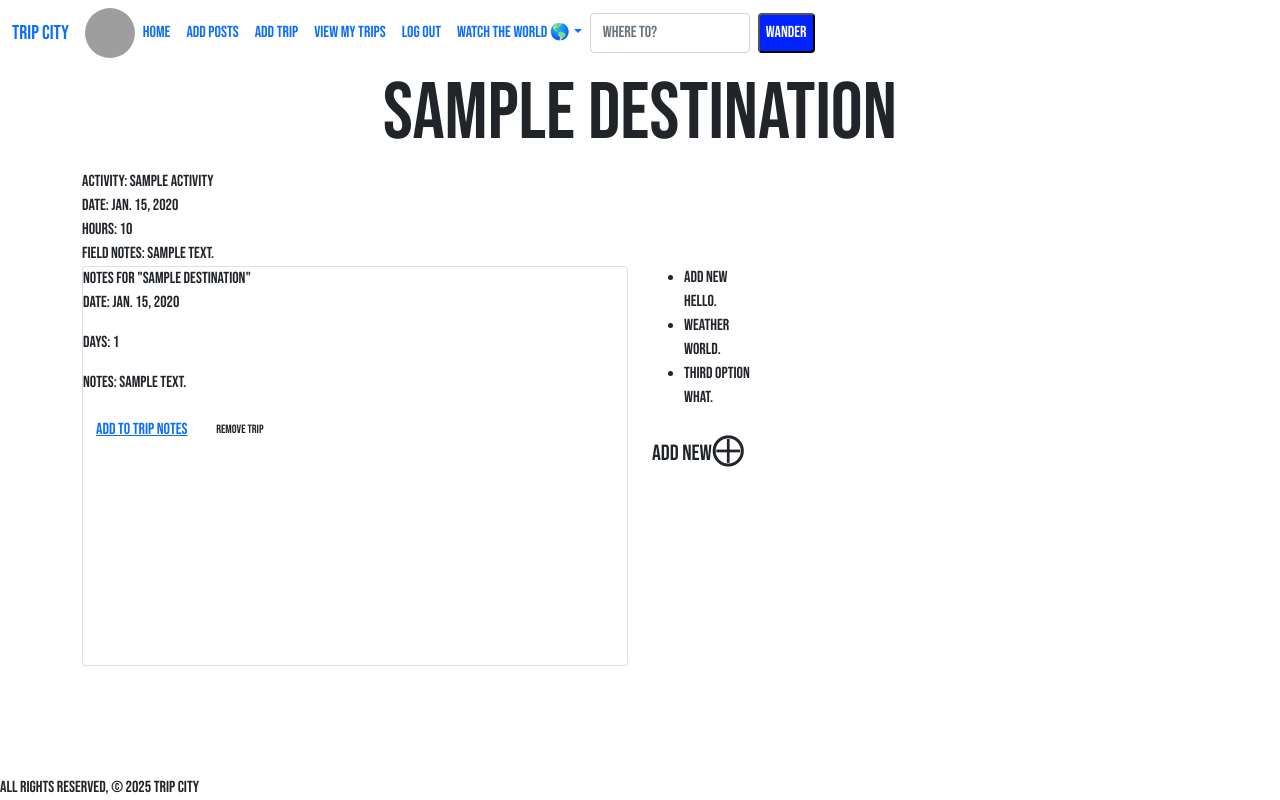
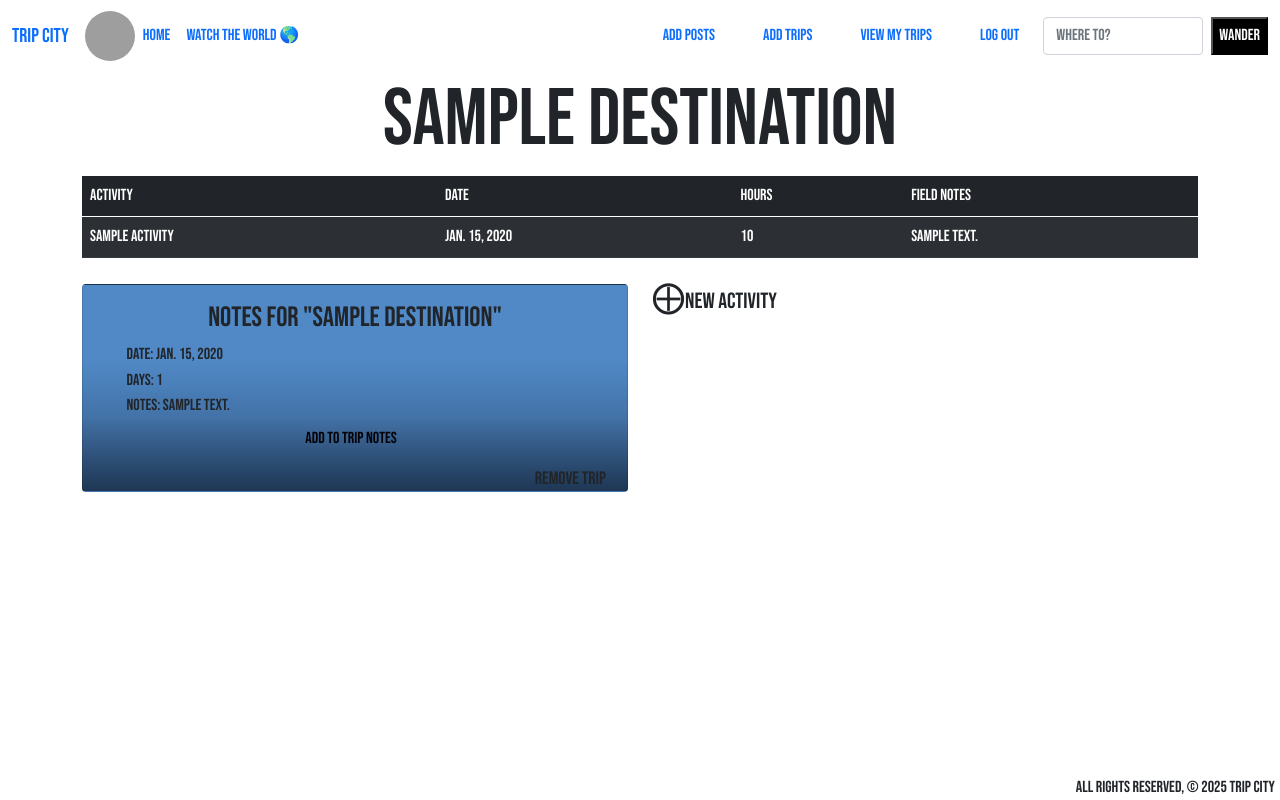
Before and after one commit to JONPIRES/Trip-City, a Django app: page /destination/1/ in a window 1280 px wide. Run offline with Django 4.2, Linux system fonts and the light colour scheme; a user stored in the database is signed in; tables that the repository leaves empty hold one stand-in row (values such as "Sample post"); some libraries are stand-ins or nearby versions; some web fonts are replaced; grey boxes are pictures that could not be loaded.

Commit message:
Add to Grid funtioning

```diff
--- a/main_app/static/css/style.css
+++ b/main_app/static/css/style.css
@@ -99,15 +99,15 @@ body {
     background: radial-gradient(50% 25% at center, rgb(240, 203, 190), rgb(244, 175, 150), rgb(246, 158, 126));
  } */
 
- .search-btn, button {
+ .search-btn, .button, .btn {
   font-family: "Bebas Neue";
   color: white;
-  background-color: #0023ff;
+  background-color: black;
   font-weight: 100;
   opacity: 1;
  }
- .search-btn:hover {
-  color: #0023ff;
+ .search-btn:hover, button, .btn {
+  color: black;
   background-color: white;
 }
 
@@ -168,8 +168,58 @@ body {
   transform: translateY(-250px);
   transform: translateX();
   color: black;
-  opacity: 0.8;
-  border-color: black;
+  opacity: 0.7;
+
   width: 300px;
   height: 300px;
 }
+
+.trips-card-font {
+  color: black;
+  text-decoration: none;
+  width: 50px;
+}
+
+#trips-cards, #new-act-form {
+  background-color: #5089c6;
+  background-image: linear-gradient(to bottom, #5089c6, #5089c6, #5089c6, #5089c6, #5089c6, #4c82bc, #477ab2, #4373a8, #3a6392, #30547d, #274568, #1e3754);
+  margin: 10px auto;
+  opacity: 1;
+}
+
+.trips-card-font:hover {
+  color: black;
+}
+
+.my-trips-notes {
+  color: red;
+  opacity: 0.6;
+}
+
+#card-title {
+  text-align: center;
+  margin-top: 3%;
+}
+
+.card-content p {
+  margin-bottom: 0.1rem;
+  width: 75%;
+  margin-left: 8%;
+}
+
+#add-trip-notes {
+  text-align: center;
+  text-decoration: none;
+  color: #030307;
+}
+
+#add-trip-notes:hover {
+  color:#030307;
+  opacity: 0.8;
+}
+
+#trips-cards-line {
+  color: black;
+  background-color: black;
+  height: 3px;
+}
--- a/main_app/templates/base.html
+++ b/main_app/templates/base.html
@@ -27,52 +27,55 @@
               <span class="navbar-toggler-icon"></span>
           </button>
           <div class="collapse navbar-collapse" id="navbarSupportedContent">
-                    <ul class="navbar-nav me-auto mb-2 mb-lg-0 justify-content-end">
+            <ul class="navbar-nav me-auto mb-2 mb-lg-0">
+              <li class="nav-item">
+                <a class="nav-link active" aria-current="page" href="{% url 'home' %}">Home</a>
+              </li>
+              {% if user.is_authenticated %}
 
+              <li class="nav-item">
+                <a class="nav-link" href="{% url 'world' %}">Watch The World 🌎 </a>
+              </li>
+              {% else %}
+              <li class="nav-item">
+                <a class="nav-link" href="{% url 'signup' %}">Sign Up</a>
+              </li>
+              <li class="nav-item">
+                <a class="nav-link" href="{% url 'login' %}">Log In</a>
+              </li>
+              <li class="nav-item">
+                <a class="nav-link" href="{% url 'world' %}">Watch The World 🌎 </a>
+              </li>
+              {% endif %}
+            </ul>
             {% if user.is_authenticated %}
-                         <div class="d-flex">
-                             <li class="nav-item"><a class="nav-link active" aria-current="page" href="{% url 'home' %}">Home</a></li>
-                             <li class="nav-item"><a class="p-2 nav-link" href="{% url 'post_create' %}">Add Posts</a></li>
-
-                             <li class="nav-item"><a class="p-2 nav-link" href="{% url 'destination_create' %}">Add Trip</a></li>
-                             <li class="nav-item"><a class="p-2 nav-link" href="{% url 'index' %}">View My Trips</a></li>
-                             <li class="nav-item"><a class="p-2 nav-link" href="{% url 'logout' %}">Log Out</a></li>
-                             <li class="nav-item dropdown"><a class="nav-link dropdown-toggle" href="{% url 'index' %}" role="button" data-bs-toggle="dropdown" aria-expanded="false">Watch The World 🌎</a>
-                              <ul class="dropdown-menu">
-                                <li><a class="dropdown-item" href="{% url 'post_create' %}">Add Posts</a></li>
-                                <li><a class="dropdown-item" href="#">Another action</a></li>
-                                <li><hr class="dropdown-divider"></li>
-                                <li><a class="dropdown-item" href="#">Something else here</a></li>
-                              </ul>
+            <div class="d-flex flex-row-reverse">
+              <div class="p-2">
+                <li class="nav-item" style="list-style: none;">
+                  <a class="nav-link" href="{% url 'logout' %}">Log Out</a>
                 </li>
-                            <form class="d-flex" role="search">
-                              <input class="form-control me-2" type="search" placeholder="Where to?" aria-label="Search">
-                              <button class="search-btn rounded">WANDER</button>
-                            </form>
-
               </div>
-
-                       {% else %}
-                         <div class="d-flex">
-                              <li class="nav-item"><a class="nav-link active" aria-current="page" href="{% url 'home' %}">Home</a></li>
-                              <li class="nav-item"><a class="p-2 nav-link" href="{% url 'signup' %}">Sign Up</a></li>
-                              <li class="nav-item"><a class="p-2 nav-link" href="{% url 'login' %}">Login</a></li>
-                              <li class="nav-item dropdown"><a class="nav-link dropdown-toggle" href="{% url 'index' %}" role="button" data-bs-toggle="dropdown" aria-expanded="false">Watch The World 🌎</a>
-                                <ul class="dropdown-menu">
-                                  <li><a class="dropdown-item" href="{% url 'signup' %}">View Posts</a></li>
-                                  <li><a class="dropdown-item" href="{% url 'signup' %}">Useful API</a></li>
-                                  <li><a class="dropdown-item" href="{% url 'signup' %}">(Displays APP's value)</a></li>
-                                  <li><hr class="dropdown-divider"></li>
-                                  <li><a class="dropdown-item" href="#">Something else useful</a></li>
-                                </ul>
+              <div class="p-2">
+                <li class="nav-item" style="list-style: none;">
+                  <a class="nav-link" href="{% url 'index' %}">View My Trips</a>
                 </li>
-                          </ul>
-                         <form class="d-flex" role="search">
-                            <input class="form-control me-2" type="search" placeholder="Where to?" aria-label="Search">
-                            <button class="search-btn rounded">WANDER</button>
-                         </form>
+              </div>
+              <div class="p-2">
+                <li class="nav-item" style="list-style: none;">
+                  <a class="nav-link" href="{% url 'destination_create' %}">Add Trips</a>
+                </li>
+              </div>
+              <div class="p-2">
+                <li class="nav-item" style="list-style: none;">
+                  <a class="nav-link" href="{% url 'post_create' %}">Add Posts</a>
+                </li>
+              </div>
             </div>
             {% endif %}
+            <form class="d-flex" role="search">
+              <input class="form-control me-2" type="search" placeholder="Where to? " aria-label="Search">
+              <button class="search-btn" type="submit">Wander</button>
+            </form>
           </div>
         </div>
       </nav>
@@ -85,7 +88,7 @@
     <script src="https://cdnjs.cloudflare.com/ajax/libs/twitter-bootstrap/5.0.2/js/bootstrap.min.js"></script>
     <script src="{% static 'js/bootstrap.min.js' %}"></script>
     <footer>
-        <div>All Rights Reserved, &copy; 2025 Trip City &nbsp;</div>
+        <div class="d-grid gap-2 d-md-flex justify-content-md-end">All Rights Reserved, &copy; 2025 Trip City &nbsp;</div>
      </footer>
 </body>
 
--- a/main_app/templates/destinations/detail.html
+++ b/main_app/templates/destinations/detail.html
@@ -1,41 +1,52 @@
 {% extends 'base.html' %}
 {% block content %}
 
-
-<h1 class="center display-1">{{ dest.name }}</h1>
-{% for act in dest.activities_set.all %}
-
-<div class="row">
-  <div class="col s12">
-    <tbody>
-       <tr>
-        <td>Activity: {{act.name}}</td> <br>
-        <td>Date: {{act.date}}</td> <br>
-        <td>Hours: {{act.duration}}</td> <br>
-        <td>Field Notes: {{act.notes}}</td> <br>
+  <div class="row">
+    <div class="col-sm-s12">
+      <h1 class="center display-1">{{ dest.name }}</h1>
+      <table class="table table-striped table-hover table-dark">
+        <thead>
+          <tr>
+            <td>Activity</td>
+            <td>Date</td>
+            <td>Hours</td>
+            <td>Field Notes</td>
+          </tr>
+        </thead>
+        <tbody>
+          {% for act in dest.activities_set.all %}
+      <tr>
+        <td>{{ act.name}}</td>
+        <td>{{ act.date}}</td>
+        <td>{{ act.duration}}</td>
+        <td>{{ act.notes}}</td>
        </tr>
       {% endfor %}
     </tbody>
+    </table>
   </div>
+</div>
 
-
-</div>
 
 <div class="row">
   <div class="col s6">
-    <div class="card">
+    <div class="card my-trip-notes" id="trips-cards" style="height: 13rem;">
       <div class="card-content">
-        <span class="card-title center">Notes for "{{ dest.name }}"</span>
+        <h3 id="card-title">Notes for "{{ dest.name }}"</h3>
         <p>Date: {{ dest.date }}</p>
         <p>Days: {{ dest.days }}</p>
         <p>Notes: {{ dest.notes }}</p>
 
-      </div>
-       <div class="card-action right-align">
-         <button type="submit" class="btn blue darken-4 center"><a href="{% url 'dest_update' dest.id %}">Add To Trip Notes</a>
+
+       <div class="d-grid gap-2 d-md-flex justify-content-md-center">
+         <button type="submit" class="btn me-md-2"><a href="{% url 'dest_update' dest.id %}" id="add-trip-notes">Add To Trip Notes</a>
+          </div>
+
          <form action="{% url 'dest_delete' dest.id %}" method="POST"></button>
           {% csrf_token %}
-          <button type="submit" class="btn blue darken-4 right-align" style="font-family:Bebas Neue; font-size: 12px">Remove Trip</button>
+          <div class="d-grid gap-2 d-md-flex justify-content-md-end">
+          <button type="submit" class="btn me-md-2" style="font-family:Bebas Neue; font-size: 18px">Remove Trip</button>
+          </div>
          </form>
        </div>
       </div>
@@ -43,32 +54,15 @@
 
   <div class="col s6">
 
-  <ul class="collapsible">
-    <li>
-      <div class="collapsible-header">Add new</div>
-      <div class="collapsible-body"><span>Hello.</span></div>
-    </li>
-    <li>
-      <div class="collapsible-header"><i class="material-icons"></i>weather</div>
-      <div class="collapsible-body"><span>world.</span></div>
-    </li>
-    <li>
-      <div class="collapsible-header"><i class="material-icons"></i>third option</div>
-      <div class="collapsible-body"><span>what.</span></div>
-    </li>
-  </ul>
+    <div id="show" style="cursor:pointer; font-size:22px;"><span style="font-size: 1.5em;">&#10753;</span>New Activity</div>
 
-
-
-
-
-    <div id="show" style="cursor:pointer; font-size:22px;">Add New<span style="font-size: 1.5em;">&#10753;</span></div>
+    <div class="d-grid gap-2 d-md-flex justify-content-md-center">
      <div class="menu" style="display: none;">
       <div class="card">
 
-        <div class="card-content">
+        <!-- <div class="card-content">
             <span class="card-title center">Activity</span>
-           <table>
+           <table class="table table-striped">
 
          <hr>
            <tbody>
@@ -77,19 +71,22 @@
               <td>{{act.name}}</td>
               <td>{{act.date}}</td>
               <td>{{act.duration}}</td>
-              <td>{{act.notes}}</td>
+              <td>{{act.notes}}</td> -->
 
-              <td><a href="{% url 'act_update' act.id %}" class="btn blue darken-4">Update</a></td>
+              <!-- <td><a href="{% url 'act_update' act.id %}" class="btn blue darken-4">Update</a></td>
               <td> <form action="{% url 'act_delete' act.id  %}" method="POST">{% csrf_token %} <button type="submit" class="btn blue darken-4" style="font-family: Bebas Neue">REMOVE</button></form></td>
              </tr>
             {% endfor %}
            </tbody>
           </table>
-          <br>
-          <form action="{% url 'act_create' dest.id %}" method="POST">
+          <br> -->
+          <div class="d-grid gap-2 d-md-flex justify-content-md-center rounded" id="new-act-form">
+          <form action="{% url 'act_create' dest.id %}" method="POST" class="mx-auto">
           {% csrf_token %} {{ act_form.as_p }}
-          <input type="submit" class="btn blue accent-2" value="Add Activity" style="font-family: Bebas Neue" >
+          <input type="submit" class="btn blue accent-2" value="Add Activity" style="font-family: Bebas Neue">
+          </div>
           </form>
+          </div>
          </div>
         </div>
       </div>
--- a/main_app/templates/main_app/destination_form.html
+++ b/main_app/templates/main_app/destination_form.html
@@ -10,7 +10,7 @@
 
     <div>
       <div class="bg-image">
-        <img src="https://images.unsplash.com/photo-1416255856099-5f33ae760b09?ixlib=rb-4.0.3&ixid=MnwxMjA3fDB8MHxwaG90by1wYWdlfHx8fGVufDB8fHx8&auto=format&fit=crop&w=1771&q=80" alt="Poland" class="d-block w-100 h-100" id="plan-trip-bg">
+        <img src="https://images.unsplash.com/photo-1452421822248-d4c2b47f0c81?ixlib=rb-4.0.3&ixid=MnwxMjA3fDB8MHxwaG90by1wYWdlfHx8fGVufDB8fHx8&auto=format&fit=crop&w=1674&q=80" alt="Travel Accoutrement" class="d-block w-100 h-100" id="plan-trip-bg">
 
         <!-- Leaving the action empty makes the form post to the same url used to display it -->
         <div class="plan-trip-overlay">
--- a/main_app/templates/main_app/posts_form.html
+++ b/main_app/templates/main_app/posts_form.html
@@ -10,7 +10,7 @@
 {% endif %}
 <div>
   <div class="bg-image">
-    <img src="https://images.unsplash.com/photo-1416255856099-5f33ae760b09?ixlib=rb-4.0.3&ixid=MnwxMjA3fDB8MHxwaG90by1wYWdlfHx8fGVufDB8fHx8&auto=format&fit=crop&w=1771&q=80" alt="Poland" class="d-block w-100 h-100" id="create-post-bg">
+    <img src="https://images.unsplash.com/photo-1517581842396-4f0f943077e3?ixlib=rb-4.0.3&ixid=MnwxMjA3fDB8MHxwaG90by1wYWdlfHx8fGVufDB8fHx8&auto=format&fit=crop&w=1470&q=80" alt="French fence posts" class="d-block w-100 h-100" id="create-post-bg">
 <!-- Leaving the action empty makes the form post to the same url used to display it -->
 <div class="create-post-overlay">
   <div>
--- a/main_app/urls.py
+++ b/main_app/urls.py
@@ -3,6 +3,7 @@ from . import views
 
 urlpatterns = [
   path('', views.home, name='home'),
+  path('world/', views.world, name='world'),
   path('about/', views.about, name='about'),
   # Destinations
   path('destination/', views.dest_index, name='index'),
--- a/main_app/views.py
+++ b/main_app/views.py
@@ -15,8 +15,11 @@ import os
 
 # Create your views here.
 def home(request):
+  return render(request, 'home.html')
+
+def world(request):
   act = Photo.objects.all
-  return render(request, 'home.html', {'act':act})
+  return render(request, 'world.html', {'act':act})
 
 def about(request):
   return render(request, 'about.html')
@@ -49,7 +52,7 @@ def dest_detail(request, dest_id):
 
 class DestUpdate(LoginRequiredMixin,UpdateView):
   model = Destination
-  fields = ['name', 'date', 'days']
+  fields = ['name', 'date', 'days', 'notes']
 
 class DestDelete(LoginRequiredMixin,DeleteView):
   model = Destination
```
Also changed, not shown: main_app/templates/destinations/index.html (+17 -11 lines), main_app/templates/main_app/activities_form.html (+4 -4 lines), main_app/templates/world.html (added, +19 -0 lines). Lines whose indentation alone changed are shown as unchanged.
